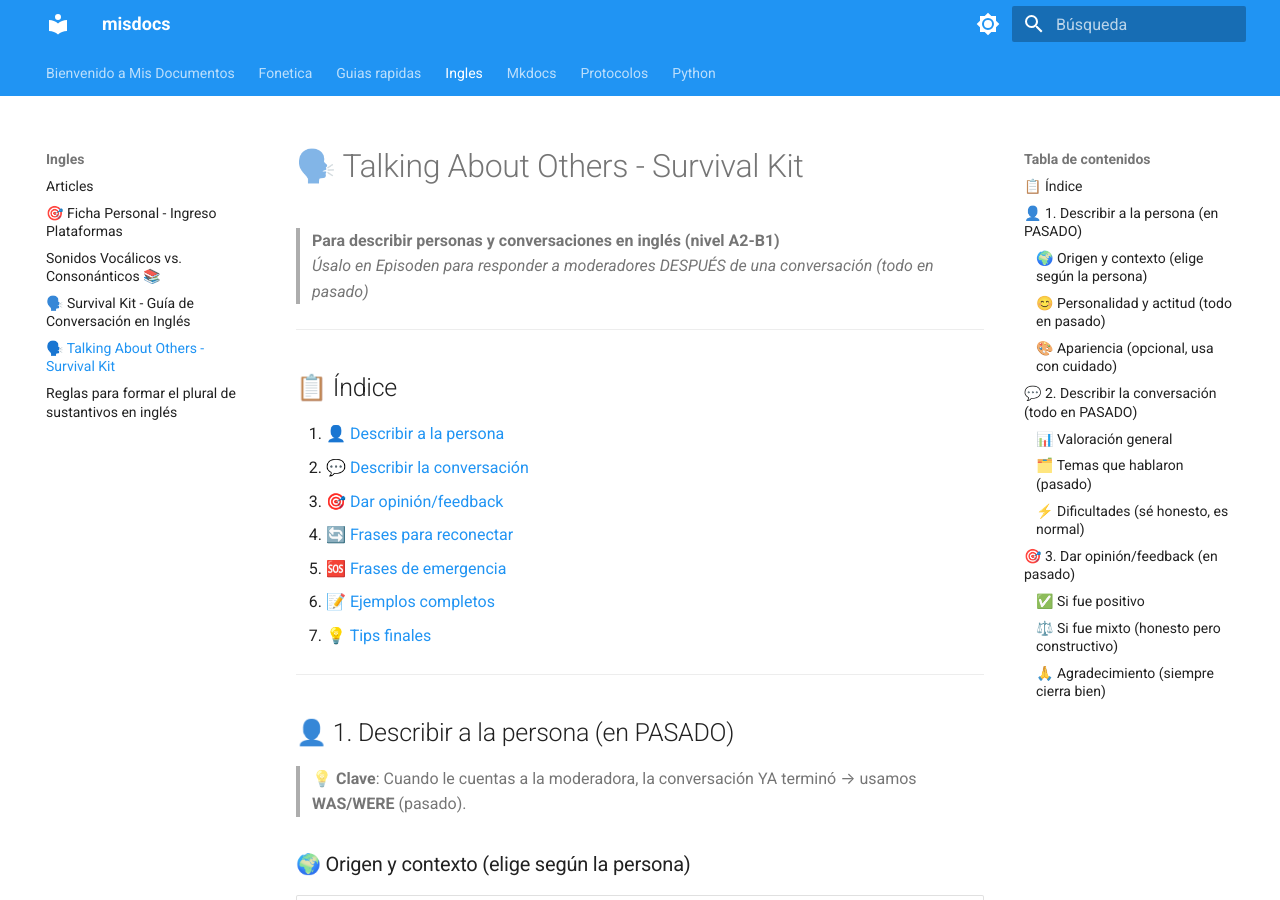
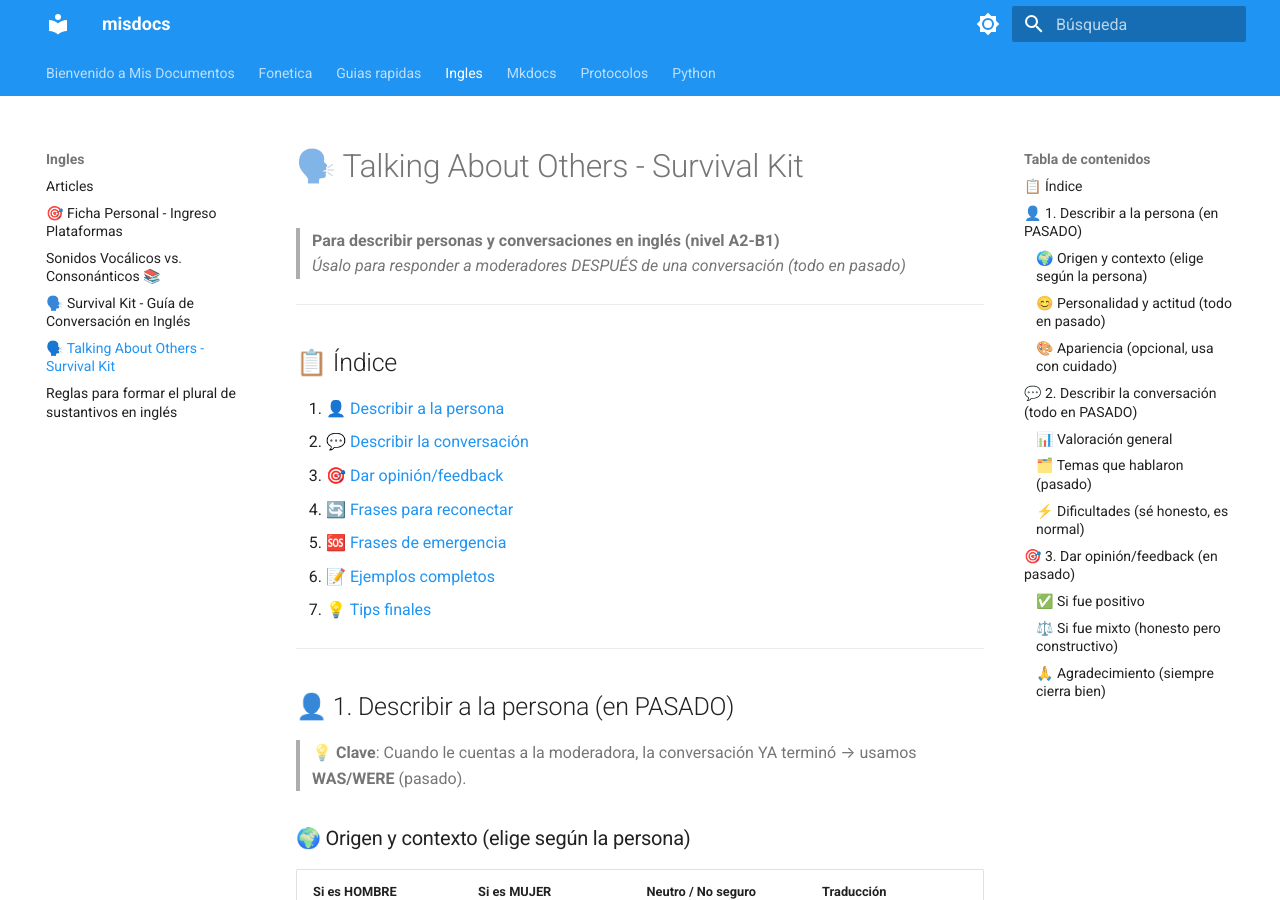
Before and after one commit to carloantonioc/misdocs, an MkDocs documentation site: the page built from docs/ingles/survival_kit_for_talkingAboutOthers.md, in a window 1280 px wide and 900 px high. Built offline with MkDocs 1.6.1 and Material for MkDocs 9.7.7, drawn with Linux system fonts in a browser that asks for light colours.

Commit message:
Actualización de documentación

```diff
--- a/docs/ingles/survival_kit_for_talkingAboutOthers.md
+++ b/docs/ingles/survival_kit_for_talkingAboutOthers.md
@@ -1,7 +1,7 @@
 # 🗣️ Talking About Others - Survival Kit
 
 > **Para describir personas y conversaciones en inglés (nivel A2-B1)**
-> *Úsalo en Episoden para responder a moderadores DESPUÉS de una conversación (todo en pasado)*
+> *Úsalo para responder a moderadores DESPUÉS de una conversación (todo en pasado)*
 
 ---
 
```
